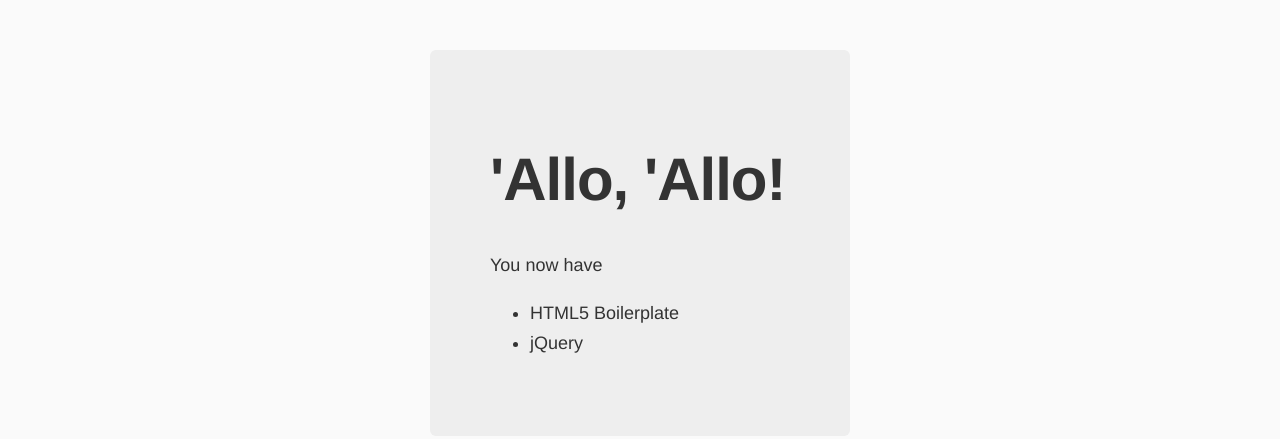
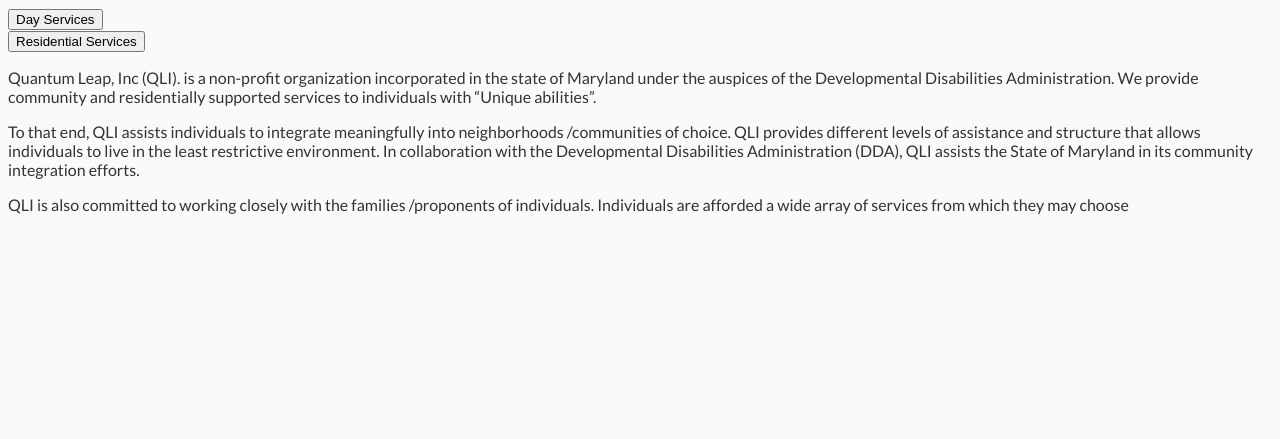
Before and after one commit to eyawson/QLI, a website: page app/index.html in a window 1280 px wide. Drawn offline with nearby package versions, Linux system fonts and the light colour scheme.

Commit message:
feat: added html tags
Started populating html code. More to be added

```diff
--- a/app/index.html
+++ b/app/index.html
@@ -6,6 +6,7 @@
     <meta name="viewport" content="width=device-width, initial-scale=1">
     <title>QLI</title>
     <link rel="apple-touch-icon" href="apple-touch-icon.png">
+    <link href="https://fonts.googleapis.com/css?family=Lato:400,400i,700,900&display=swap" rel="stylesheet">
     <!-- Place favicon.ico in the root directory -->
     <!-- build:css styles/main.css -->
     <link rel="stylesheet" href="styles/main.css">
@@ -15,14 +16,35 @@
     <!--[if IE]>
       <p class="browserupgrade">You are using an <strong>outdated</strong> browser. Please <a href="http://browsehappy.com/">upgrade your browser</a> to improve your experience.</p>
     <![endif]-->
-    <div class="hero-unit">
-      <h1>'Allo, 'Allo!</h1>
-      <p>You now have</p>
-      <ul>
-        <li>HTML5 Boilerplate</li>
-        <li>jQuery</li>
-      </ul>
-    </div>
+    <header>
+      <!-- @todo: logo -->
+      <nav></nav>
+    </header>
+    <main>
+      <!-- @todo: slideshow -->
+    </main>
+    <!-- links to residential and day-->
+    <section>
+      <div>
+        <button>Day Services</button>
+      </div>
+      <div>
+        <button>Residential Services</button>
+      </div>
+    </section>
+    <!-- about qli-->
+    <section class="intro">
+      <p>
+        Quantum Leap, Inc (QLI). is a non-profit organization incorporated in the state of Maryland under the auspices of the Developmental Disabilities Administration. We provide community and residentially supported services to individuals with “Unique abilities”.
+      </p>
+      <p>
+        To that end, QLI assists individuals to integrate meaningfully into neighborhoods /communities of choice. QLI provides different levels of assistance and structure that allows individuals to live in the least restrictive environment. In collaboration with the Developmental Disabilities Administration (DDA), QLI assists the State of Maryland in its community integration efforts.
+      </p>
+      <p>
+        QLI is also committed to working closely with the families /proponents of individuals. Individuals are afforded a wide array of services from which they may choose
+      </p>
+    </section>
+    <footer></footer>
     <!-- build:js scripts/vendor.js -->
     <script type="text/javascript" src="/node_modules/jquery/dist/jquery.min.js"></script>
     <!-- endbuild -->
--- a/app/styles/main.css
+++ b/app/styles/main.css
@@ -7,23 +7,8 @@
 
 body {
   background: #fafafa;
-  font-family: "Helvetica Neue", Helvetica, Arial, sans-serif;
+  font-family: 'Lato', sans-serif;
+  font-size: 16px;
   color: #333;
+  box-sizing: border-box;
 }
-
-.hero-unit {
-  margin: 50px auto 0 auto;
-  width: 300px;
-  font-size: 18px;
-  font-weight: 200;
-  line-height: 30px;
-  background-color: #eee;
-  border-radius: 6px;
-  padding: 60px;
-}
-
-.hero-unit h1 {
-  font-size: 60px;
-  line-height: 1;
-  letter-spacing: -1px;
-}
```
